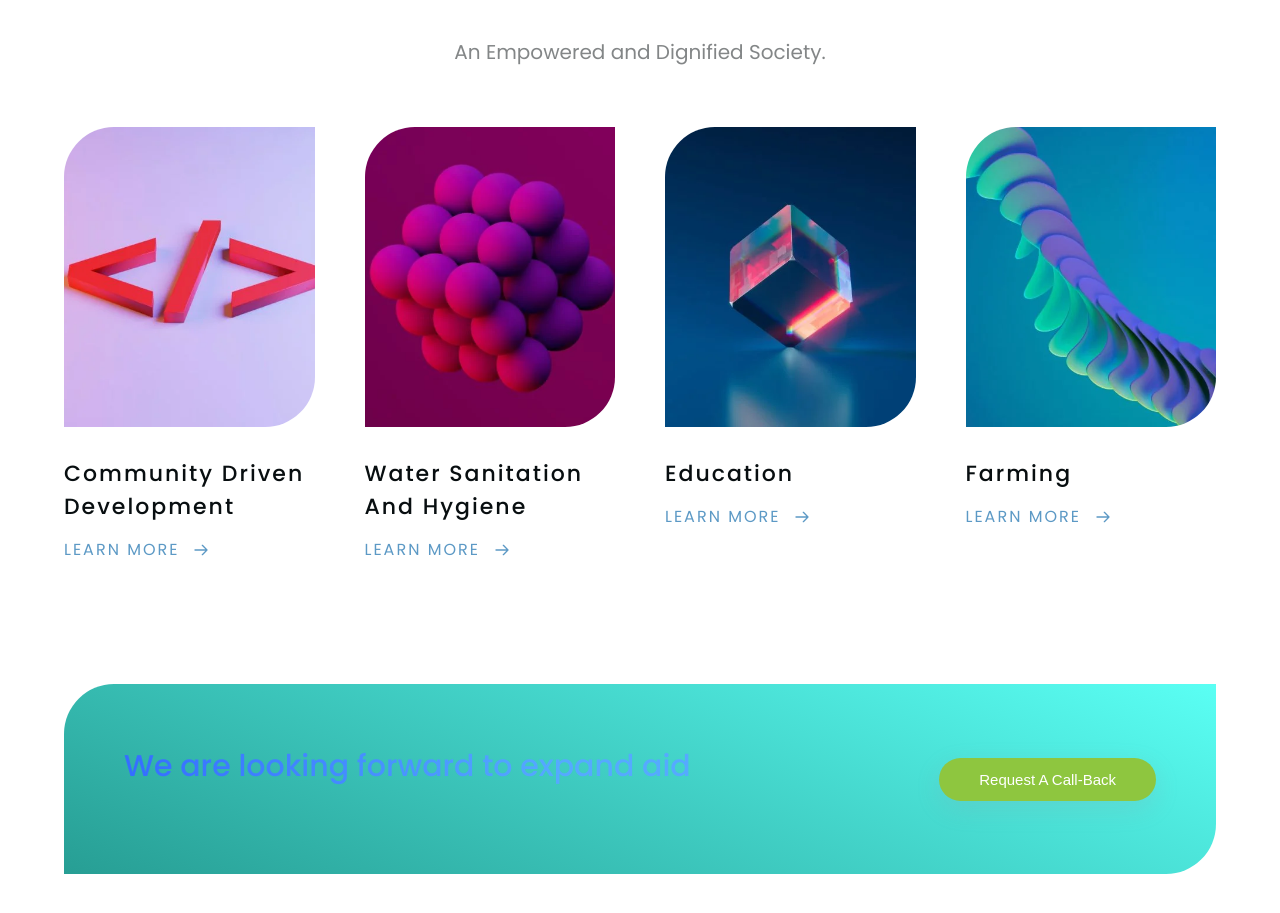
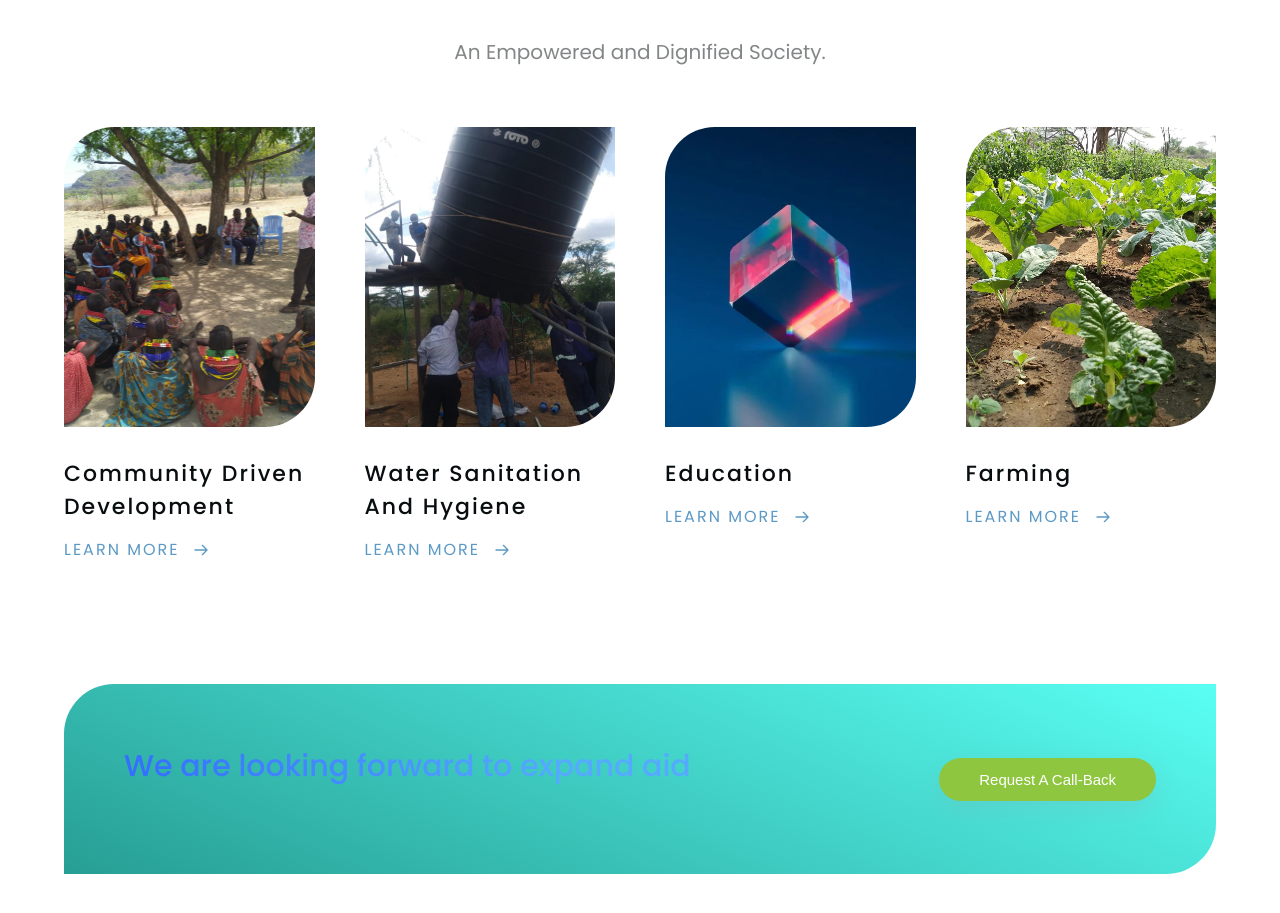
Before and after one commit to Imoite-zn/acme-org-site, a Next.js app: page / in a window 1280 px wide. Shown: the part 2000-2913 px from the top of the page. Built offline with nearby package versions, Linux system fonts and the light colour scheme.

Commit message:
Update dummydata.js
imgs

```diff
--- a/assets/data/dummydata.js
+++ b/assets/data/dummydata.js
@@ -25,13 +25,13 @@ export const expertise = [
   {
     id: 1,
     title: "Community driven Development",
-    cover: "../images/e1.jpg",
+    cover: "../images/community.jpg",
     desc: [{ text: "Web design" }, { text: "Web development" }, { text: "Custom icons & illustrations" }, { text: "Hosting" }, { text: "Website audit" }],
   },
   {
     id: 2,
     title: "Water Sanitation and Hygiene",
-    cover: "../images/e2.jpg",
+    cover: "../images/tank.jpg",
     desc: [{ text: "Social media marketing" }, { text: "Marketing campaigns" }, { text: "Markting management" }, { text: "SEO" }],
   },
   {
@@ -43,7 +43,7 @@ export const expertise = [
   {
     id: 4,
     title: "Farming",
-    cover: "../images/e4.jpg",
+    cover: "../images/f2.jpg",
     desc: [{ text: "Visual identity" }, { text: "Branding for social media" }, { text: "Custom illustrations" }],
   },
 ]
```
